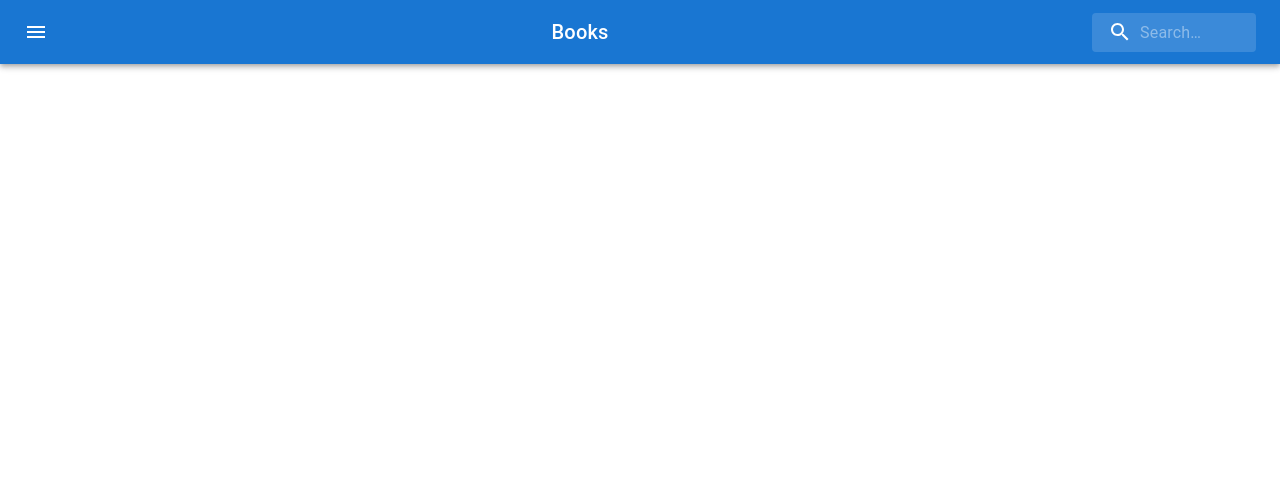
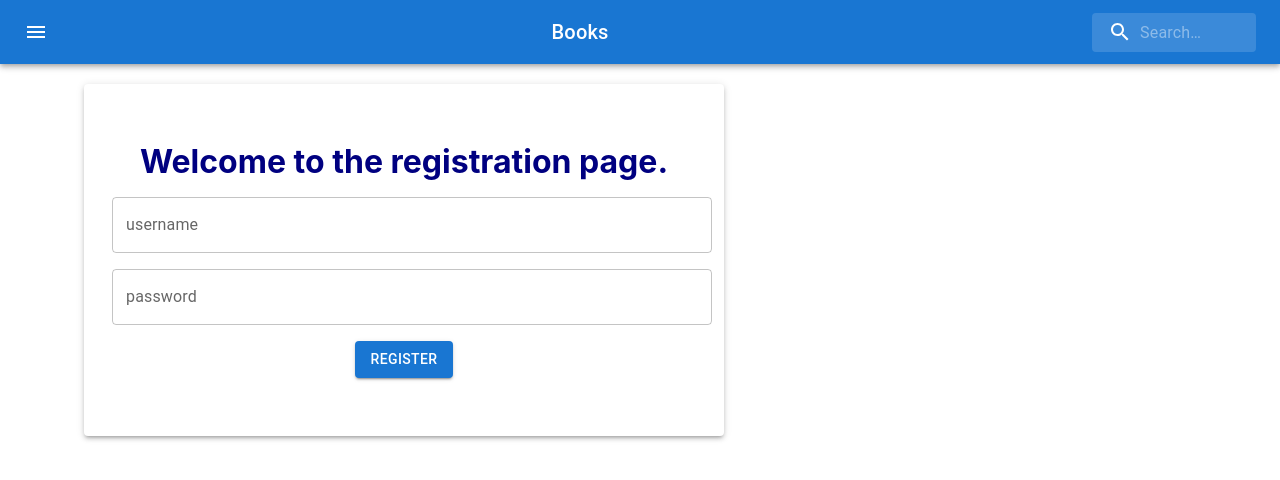
Before and after one commit to gthe1andonly/MediaLibraryFrontEnd, a React (Create React App) app: page /login in a window 1280 px wide. Before the commit this address had no page. Shown: the top 480 px of the page. Built offline with nearby package versions, Linux system fonts and the light colour scheme.

Commit message:
some missing imports

```diff
--- a/src/App.js
+++ b/src/App.js
@@ -2,6 +2,7 @@ import './App.css';
 import Appbar from './components/Appbar';
 import Book from './components/Book';
 import Register from './components/Register';
+import Login from './components/Login';
 import { BrowserRouter, Routes, Route } from 'react-router-dom';
 
 function App() {
@@ -12,6 +13,7 @@ function App() {
         <Routes>
           <Route path='/' Component={Book}/>
           <Route path='register' Component={Register}/>
+          <Route path='login' Component={Login}/>
         </Routes>
       </BrowserRouter>
       {/* <Appbar/>
--- a/src/components/Login.js
+++ b/src/components/Login.js
@@ -1,4 +1,6 @@
-
+import { useState } from "react";
+import Box  from "@mui/material/Box";
+import { Button, Container, Paper, TextField } from "@mui/material";
 
 export default function Login(){
     const paperStyle={padding:'50px 20px',  width:600, margin:"20px"};
@@ -6,9 +8,9 @@ export default function Login(){
     const [username, setUserName] = useState('');
     const [password, setPassword] = useState('');
 
-    const handleRegister = (e) => {
+    const handleLogin = (e) => {
         const userInfo = {username, password}
-            fetch("http://localhost:8080/login/save",
+            fetch("http://localhost:8080/login",
             {
                 method:"POST",
                 headers:{"Content-Type":"application/json"},
```
